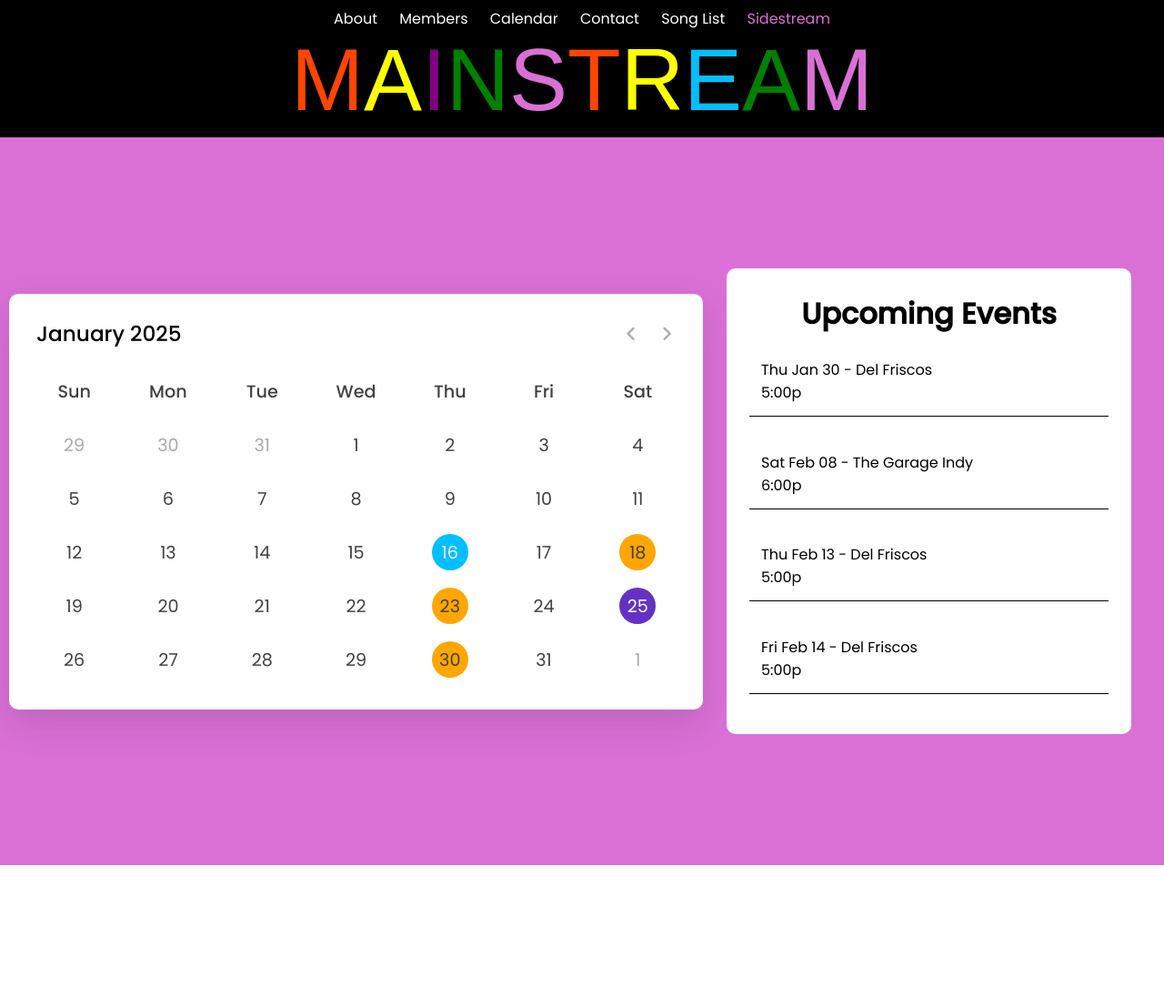
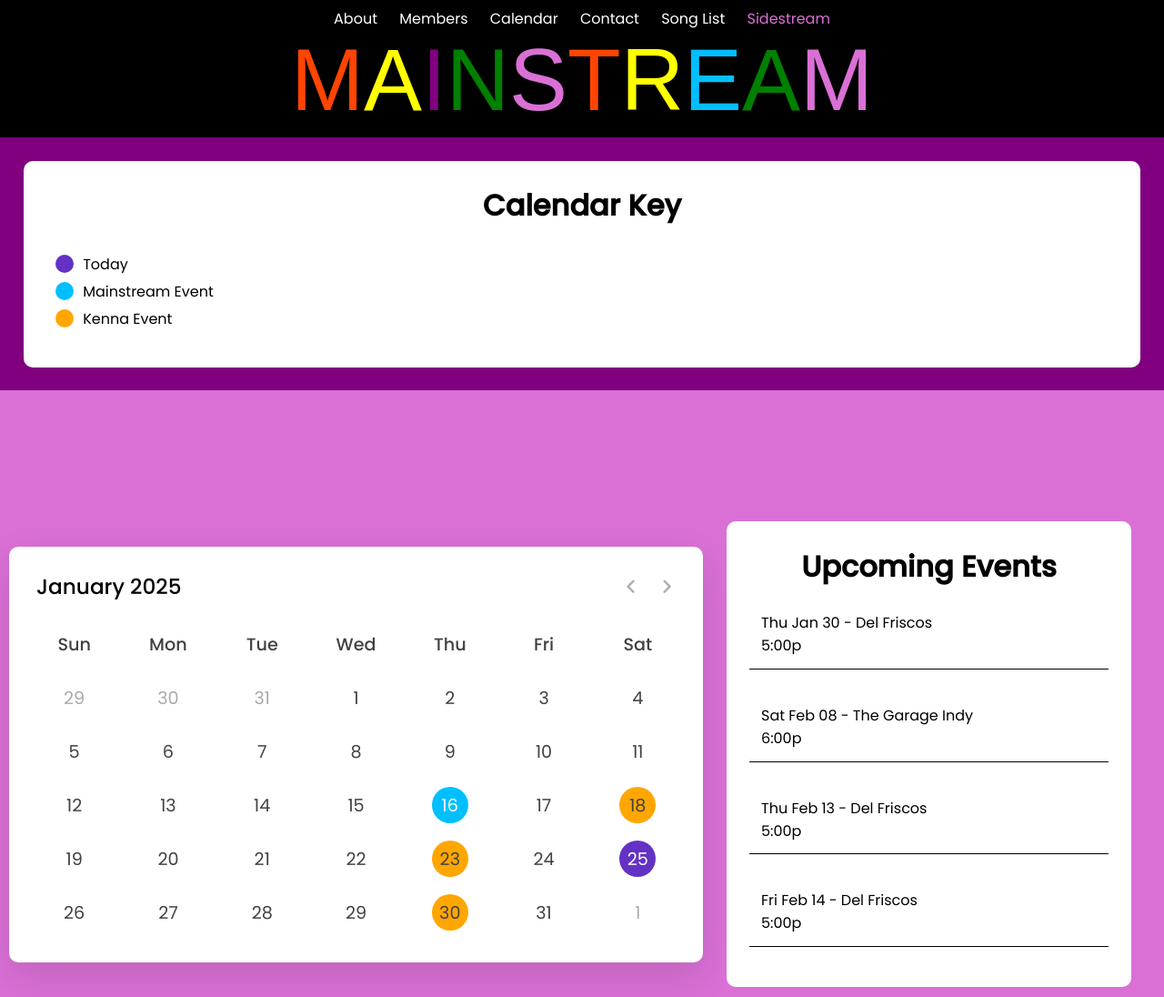
Before and after one commit to DevilBoy007/Mainstream, a plain HTML site: page calendar.html in a window 1280 px wide. Shown: the whole page at 91% size. Before the commit the page ends 951 px from the top, so only its background shows below. Drawn offline with nearby package versions, Linux system fonts and the light colour scheme; a web font is replaced by a local one.

Commit message:
add calendar key
doing this to explain the (now three) colors of dates on the map

```diff
--- a/calendar.html
+++ b/calendar.html
@@ -26,6 +26,14 @@
                 style="color:orangered">T</span><span style="color: yellow">R</span><span
                 style="color: deepskyblue">E</span><span style="color: green">A</span><span style="color: orchid">M</span></a></div>
     </div>
+    <div class="list-wrapper">
+            <h2>Calendar Key</h2>
+            <ul class="calendar-key">
+                <li><span class="key-dot active"></span>Today</li>
+                <li><span class="key-dot event"></span>Mainstream Event</li>
+                <li><span class="key-dot kenna"></span>Kenna Event</li>
+            </ul>
+        </div>
     <div class="content-wrapper">
         <div class="calendar-container">
             <header class="calendar-header">
@@ -52,6 +60,7 @@
                 <ul class="calendar-dates"></ul>
             </div>
         </div>
+
         <div class="list-wrapper">
             <h2>Upcoming Events</h2>
             <div class="events-list">
--- a/css/calendar.css
+++ b/css/calendar.css
@@ -9,6 +9,7 @@
 
 body {
     font-family: 'Poppins', sans-serif;
+    background: purple;
 }
 
 
@@ -144,6 +145,37 @@ header .calendar-current-date {
 .calendar-dates li.event:hover::before {
     background: #000;
 }
+
+.calendar-key {
+    list-style: none;
+    padding: 10px;
+}
+
+.calendar-key li {
+    display: flex;
+    align-items: center;
+    margin: 5px 0;
+}
+
+.key-dot {
+    display: inline-block;
+    width: 20px;
+    height: 20px;
+    border-radius: 50%;
+    margin-right: 10px;
+}
+
+.key-dot.active {
+    background: #6332c5;
+}
+
+.key-dot.event {
+    background: #00bfff;
+}
+
+.key-dot.kenna {
+    background: #ffa600;
+}
 /* end calendar */
 
 .list-wrapper {
```
